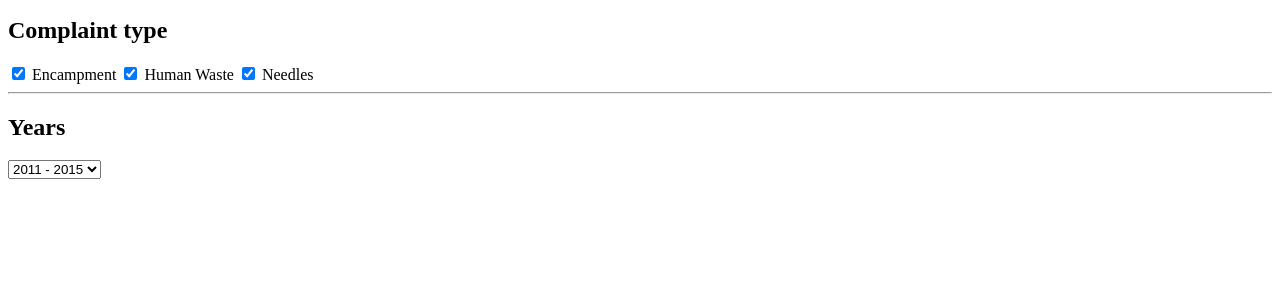
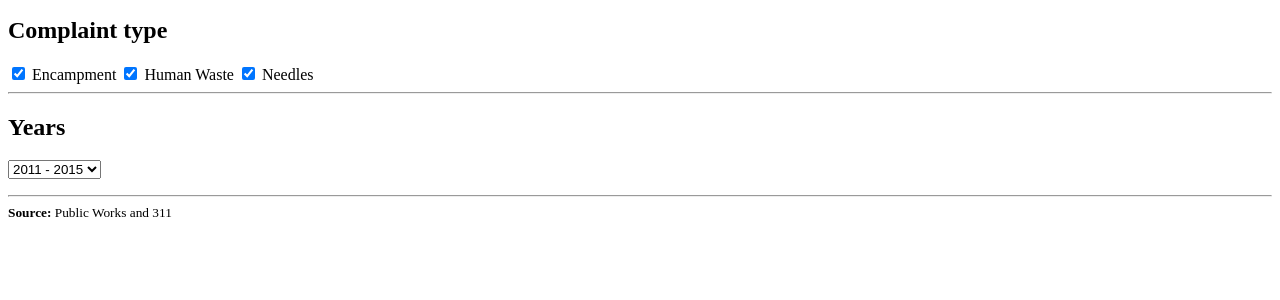
Before and after one commit to sfchronicle/homelessness-map, a Django app: template homelessness/templates/_article.html in a window 1280 px wide. Shown: the part 466-766 px from the top of the page. Run offline with Django 3.2, Linux system fonts and the light colour scheme; the template is opened without the code that fills it, so the values that code supplies are empty.

Commit message:
added data source

```diff
--- a/homelessness/assets/styles/_type.scss
+++ b/homelessness/assets/styles/_type.scss
@@ -25,6 +25,11 @@ h2 {
 
 p {
   font-size: em(16);
+}
+
+small {
+  font-family: $sans-serif;
+  font-size: em(12);
 }
 
 a,
--- a/homelessness/templates/_article.html
+++ b/homelessness/templates/_article.html
@@ -35,4 +35,8 @@
             </select>
         </form>
     </div>
+
+    <hr>
+    <small class="source"><b>Source:</b> Public Works and 311
+</small>
 </article>
```
